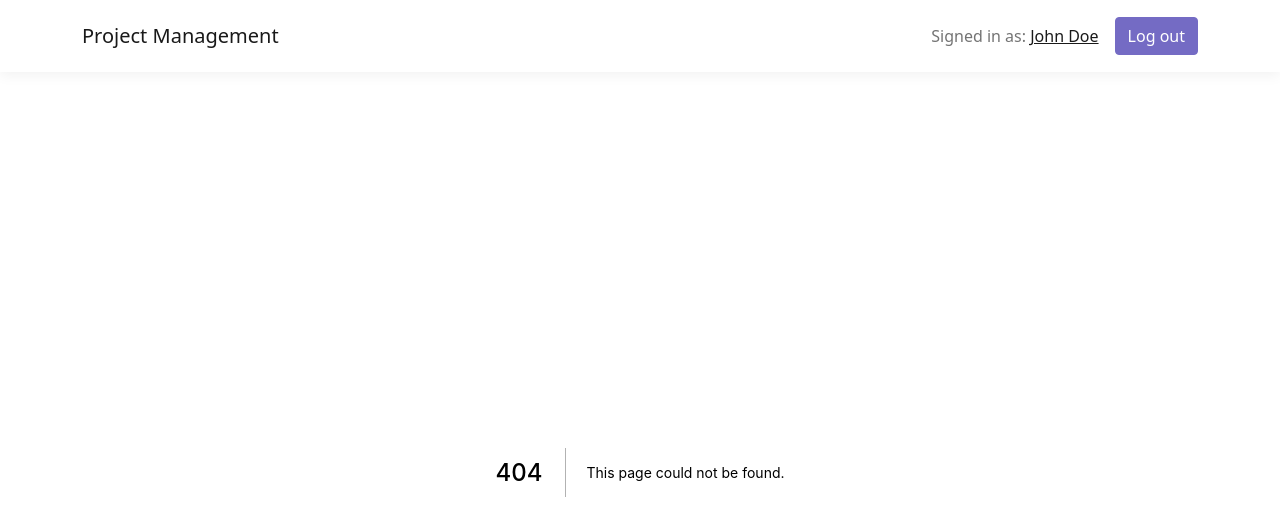
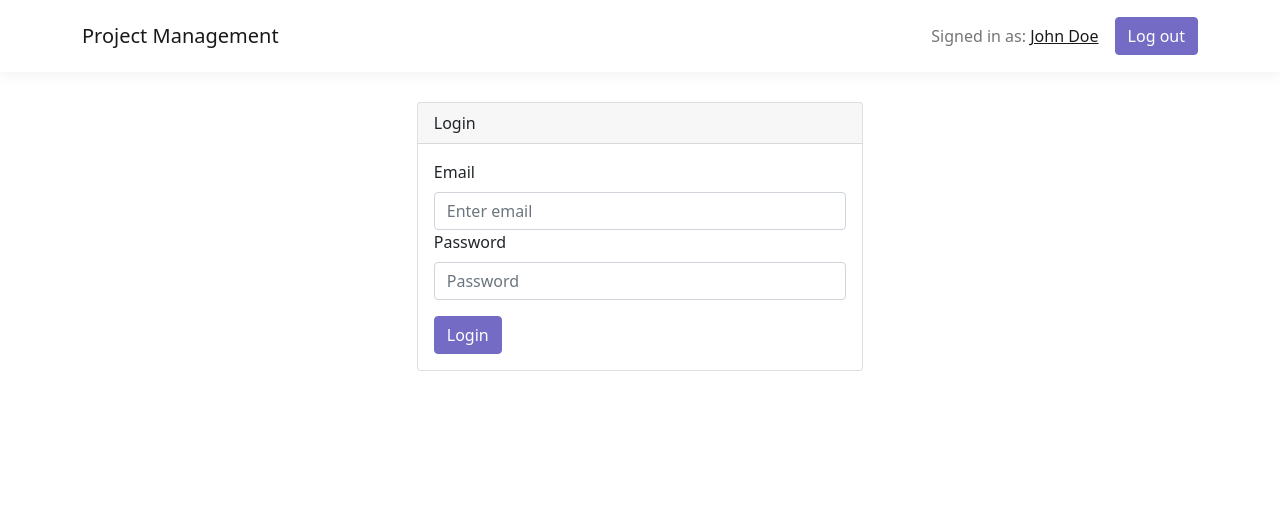
Before and after one commit to judygab/Jira-Asana-Clone, a Next.js app: page /login in a window 1280 px wide. Before the commit this address had no page. Shown: the top 520 px of the page. Built offline with nearby package versions, Linux system fonts and the light colour scheme.

Commit message:
added login page

```diff
--- a/pages/index.tsx
+++ b/pages/index.tsx
@@ -4,7 +4,7 @@ import Head from 'next/head'
 import Image from 'next/image'
 import styles from '../styles/Home.module.css'
 import Layout from '../components/layout';
-import { signIn, signOut, useSession } from "next-auth/client";
+import { signIn, signOut, useSession } from "next-auth/react";
 
 const Home: NextPage = () => {
   return (
--- /dev/null
+++ b/pages/login.tsx
@@ -0,0 +1,28 @@
+import { Card, Form, Button } from "react-bootstrap";
+
+const Login = () => {
+  return (
+    <div>
+      <Card className="login-card">
+        <Card.Header>Login</Card.Header>
+        <Card.Body>
+          <Form>
+            <Form.Group>
+              <Form.Label>Email</Form.Label>
+              <Form.Control type="email" placeholder="Enter email" />
+            </Form.Group>
+            <Form.Group className="mb-3" controlId="formBasicPassword">
+              <Form.Label>Password</Form.Label>
+              <Form.Control type="password" placeholder="Password" />
+            </Form.Group>
+            <Button variant="primary" type="submit">
+              Login
+            </Button>
+          </Form>
+        </Card.Body>
+      </Card>
+    </div>
+  );
+};
+
+export default Login;
--- a/styles/globals.css
+++ b/styles/globals.css
@@ -74,3 +74,9 @@ a {
 .task-container .card-body:hover {
   background-color: rgba(55, 53, 47, 0.08);
 }
+
+.login-card {
+  width: 40%;
+  margin: auto;
+  margin-top: 30px;
+}
```
